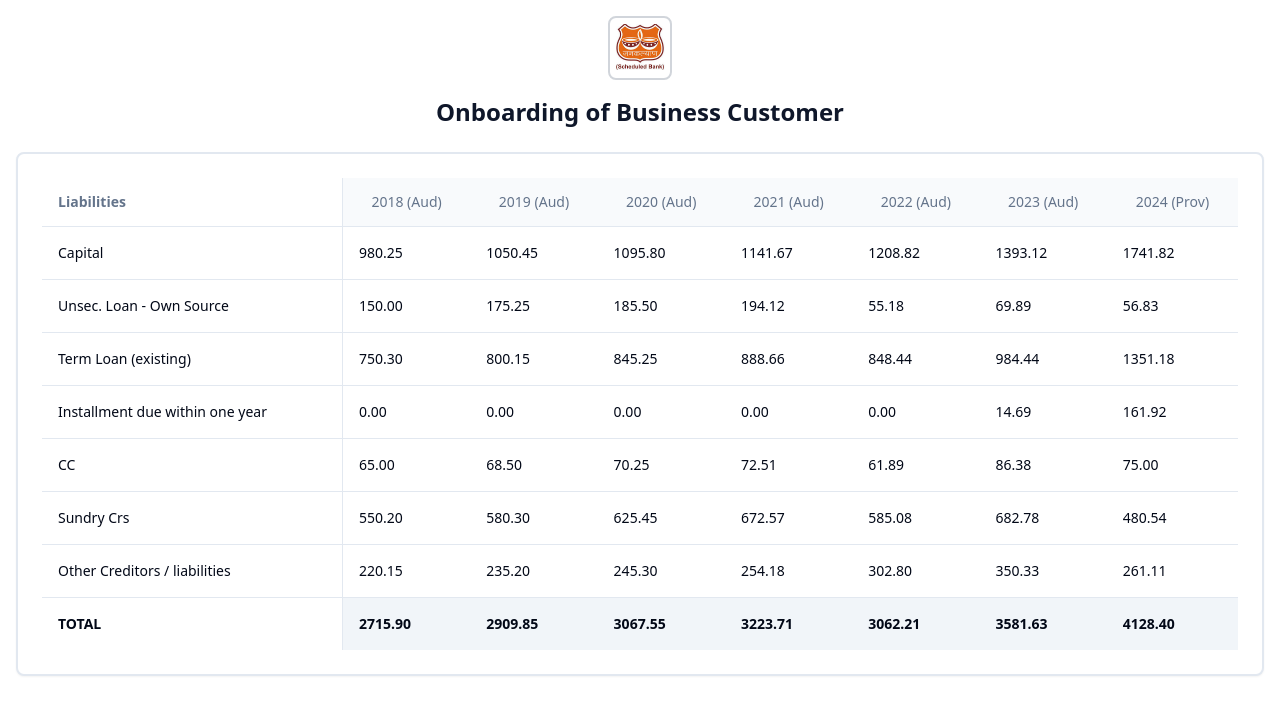
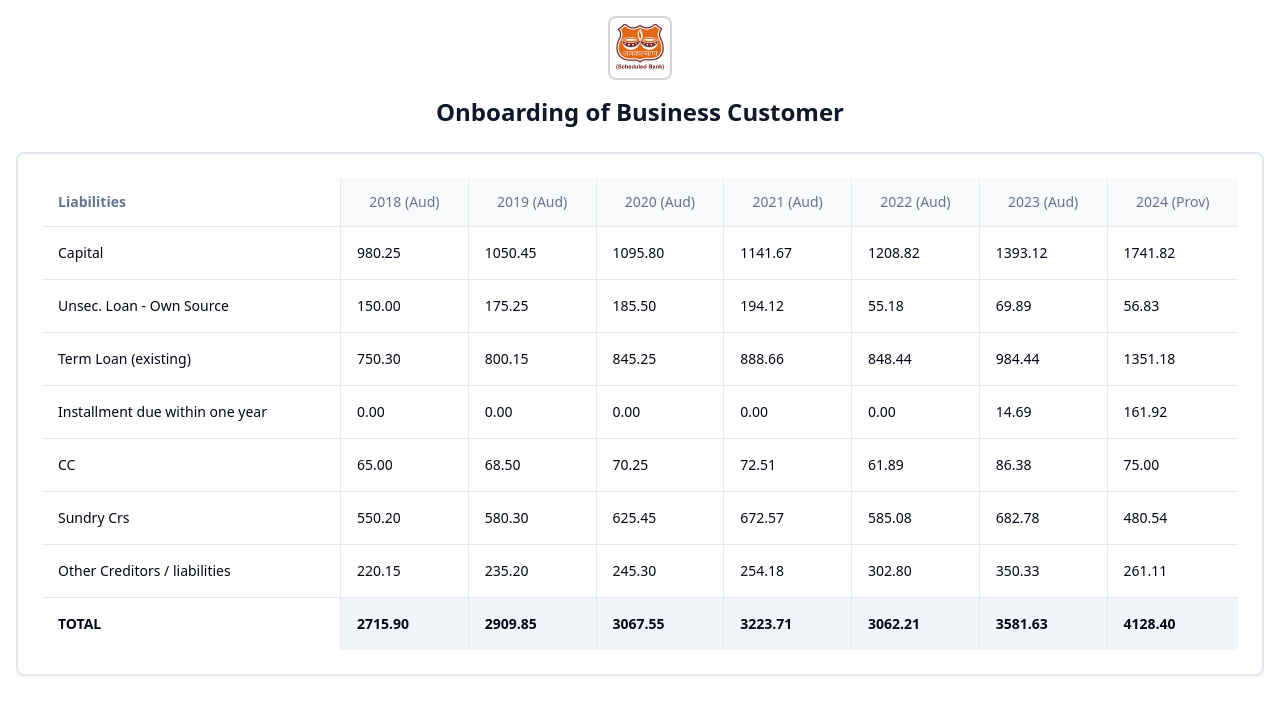
Before and after one commit to loanaiq/loanwatcher-guardian, a React (Vite) app: page / in a window 1280 px wide. Shown: the top 714 px of the page. Built offline with nearby package versions, Linux system fonts and the light colour scheme.

Commit message:
Add line separation for years
Implemented line separation for each year in the BalanceSheetAnalysis component to enhance readability and organization of the data presented.
[skip gpt_engineer]

```diff
--- a/src/components/BalanceSheetAnalysis.jsx
+++ b/src/components/BalanceSheetAnalysis.jsx
@@ -128,8 +128,11 @@ const BalanceSheetAnalysis = () => {
             <TableHeader>
               <TableRow className="hover:bg-transparent">
                 <TableHead className="w-[250px] bg-primary/10 border-r font-semibold">Liabilities</TableHead>
-                {balanceSheetData.map((data) => (
-                  <TableHead key={data.year} className="text-right bg-muted/50">
+                {balanceSheetData.map((data, index) => (
+                  <TableHead
+                    key={data.year}
+                    className={`text-right bg-muted/50 ${index !== balanceSheetData.length - 1 ? 'border-r' : ''}`}
+                  >
                     {data.year} ({data.auditStatus})
                   </TableHead>
                 ))}
@@ -138,50 +141,90 @@ const BalanceSheetAnalysis = () => {
             <TableBody>
               <TableRow>
                 <TableCell className="font-medium bg-primary/5 border-r">Capital</TableCell>
-                {balanceSheetData.map((data) => (
-                  <TableCell key={data.year} className="text-right">{data.capital.toFixed(2)}</TableCell>
+                {balanceSheetData.map((data, index) => (
+                  <TableCell
+                    key={data.year}
+                    className={`text-right ${index !== balanceSheetData.length - 1 ? 'border-r' : ''}`}
+                  >
+                    {data.capital.toFixed(2)}
+                  </TableCell>
                 ))}
               </TableRow>
               <TableRow>
                 <TableCell className="font-medium bg-primary/5 border-r">Unsec. Loan - Own Source</TableCell>
-                {balanceSheetData.map((data) => (
-                  <TableCell key={data.year} className="text-right">{data.unsecuredLoanOwnSource.toFixed(2)}</TableCell>
+                {balanceSheetData.map((data, index) => (
+                  <TableCell
+                    key={data.year}
+                    className={`text-right ${index !== balanceSheetData.length - 1 ? 'border-r' : ''}`}
+                  >
+                    {data.unsecuredLoanOwnSource.toFixed(2)}
+                  </TableCell>
                 ))}
               </TableRow>
               <TableRow>
                 <TableCell className="font-medium bg-primary/5 border-r">Term Loan (existing)</TableCell>
-                {balanceSheetData.map((data) => (
-                  <TableCell key={data.year} className="text-right">{data.termLoanExisting.toFixed(2)}</TableCell>
+                {balanceSheetData.map((data, index) => (
+                  <TableCell
+                    key={data.year}
+                    className={`text-right ${index !== balanceSheetData.length - 1 ? 'border-r' : ''}`}
+                  >
+                    {data.termLoanExisting.toFixed(2)}
+                  </TableCell>
                 ))}
               </TableRow>
               <TableRow>
                 <TableCell className="font-medium bg-primary/5 border-r">Installment due within one year</TableCell>
-                {balanceSheetData.map((data) => (
-                  <TableCell key={data.year} className="text-right">{data.installmentDueWithinYear.toFixed(2)}</TableCell>
+                {balanceSheetData.map((data, index) => (
+                  <TableCell
+                    key={data.year}
+                    className={`text-right ${index !== balanceSheetData.length - 1 ? 'border-r' : ''}`}
+                  >
+                    {data.installmentDueWithinYear.toFixed(2)}
+                  </TableCell>
                 ))}
               </TableRow>
               <TableRow>
                 <TableCell className="font-medium bg-primary/5 border-r">CC</TableCell>
-                {balanceSheetData.map((data) => (
-                  <TableCell key={data.year} className="text-right">{data.cc.toFixed(2)}</TableCell>
+                {balanceSheetData.map((data, index) => (
+                  <TableCell
+                    key={data.year}
+                    className={`text-right ${index !== balanceSheetData.length - 1 ? 'border-r' : ''}`}
+                  >
+                    {data.cc.toFixed(2)}
+                  </TableCell>
                 ))}
               </TableRow>
               <TableRow>
                 <TableCell className="font-medium bg-primary/5 border-r">Sundry Crs</TableCell>
-                {balanceSheetData.map((data) => (
-                  <TableCell key={data.year} className="text-right">{data.sundryCrs.toFixed(2)}</TableCell>
+                {balanceSheetData.map((data, index) => (
+                  <TableCell
+                    key={data.year}
+                    className={`text-right ${index !== balanceSheetData.length - 1 ? 'border-r' : ''}`}
+                  >
+                    {data.sundryCrs.toFixed(2)}
+                  </TableCell>
                 ))}
               </TableRow>
               <TableRow>
                 <TableCell className="font-medium bg-primary/5 border-r">Other Creditors / liabilities</TableCell>
-                {balanceSheetData.map((data) => (
-                  <TableCell key={data.year} className="text-right">{data.otherLiabilities.toFixed(2)}</TableCell>
+                {balanceSheetData.map((data, index) => (
+                  <TableCell
+                    key={data.year}
+                    className={`text-right ${index !== balanceSheetData.length - 1 ? 'border-r' : ''}`}
+                  >
+                    {data.otherLiabilities.toFixed(2)}
+                  </TableCell>
                 ))}
               </TableRow>
               <TableRow>
                 <TableCell className="font-bold bg-primary/10 border-r">TOTAL</TableCell>
-                {balanceSheetData.map((data) => (
-                  <TableCell key={data.year} className="text-right font-bold bg-muted">{data.total.toFixed(2)}</TableCell>
+                {balanceSheetData.map((data, index) => (
+                  <TableCell
+                    key={data.year}
+                    className={`text-right font-bold bg-muted ${index !== balanceSheetData.length - 1 ? 'border-r' : ''}`}
+                  >
+                    {data.total.toFixed(2)}
+                  </TableCell>
                 ))}
               </TableRow>
             </TableBody>
```
